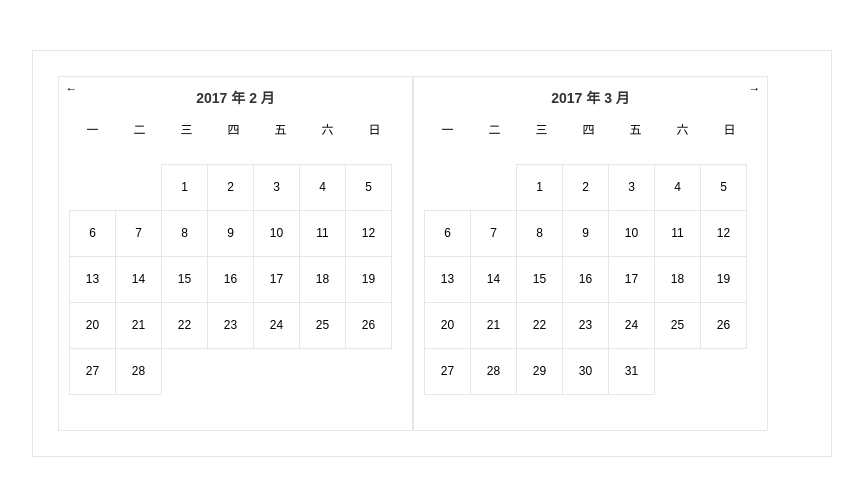
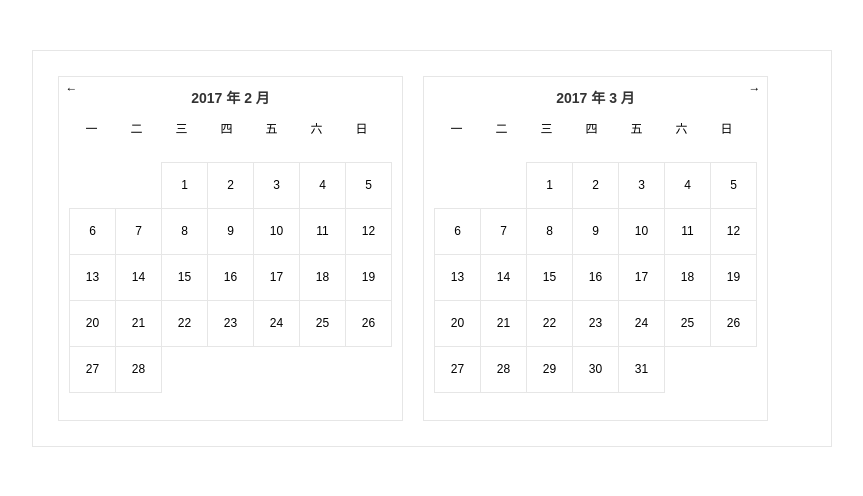
Before and after one commit to heptaluan/calendar, a plain HTML site: page index.html in a window 1280 px wide. Shown: the whole page, without its empty margins (208-1071 px from the left). Drawn offline with nearby package versions, Linux system fonts and the light colour scheme.

Commit message:
Update index.css

```diff
--- a/css/index.css
+++ b/css/index.css
@@ -9,14 +9,15 @@ i,b,em{font-style:normal;}
 .myDate {width: 800px;margin: 50px auto 0;padding: 25px;border: 1px solid #e6e6e6;overflow: hidden;box-sizing: border-box;}
 
 /* 日历 */
-.Mytime {box-sizing: border-box;width: 355px;height: 355px;padding: 10px;float: left;border: 1px solid #e6e6e6;}
+.Mytime {box-sizing: border-box;width: 345px;height: 345px;padding: 10px;float: left;border: 1px solid #e6e6e6;}
 
 /* 日历标题 */
 .dateTitle {text-align: center;font-size: 14px;color: #333;font-weight: bold;}
 .dateList .week {overflow: hidden;}
-.dateList .week span {width: 47px;height: 47px;line-height: 47px;float: left;text-align: center;}
+.dateList .week span {width: 45px;height: 45px;line-height: 45px;float: left;text-align: center;box-sizing: border-box;}
 .dateList .day {overflow: hidden;margin-top: 10px;padding-right: 1px;padding-bottom: 1px;}
 .dateList .day span {width: 45px;height: 45px;line-height: 45px;border: 1px solid #e6e6e6;float: left;text-align: center;margin-right: -1px;margin-bottom: -1px;display: inline-block;}
+.dateList .day span i {display: inline-block;width: 100%;height: 100%;box-sizing: border-box;}
 
 /* 日历中用到的样式 */
 .placeholderSpan {border: 1px solid transparent !important;}
@@ -24,3 +25,11 @@ i,b,em{font-style:normal;}
 .Mytime #prev, .Mytime #next {cursor: pointer;width: 25px;height: 25px;text-align: center;line-height: 20px;}
 .Mytime #prev {position: absolute;left: 0;top: 0;}
 .Mytime #next {position: absolute;right: 0;top: 0;}
+.first{overflow: hidden;width: 345px;float: left;user-select: none;}
+.last{overflow:hidden; margin-left: 20px;width: 345px;float: left;user-select: none;}
+
+/* 交互事件样式 */
+.start {background: #666;}
+.end {background: #666;}
+.interval {background: #999;}
+.unClick {color: #ccc;}
```
